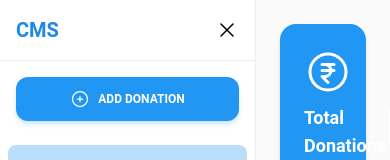
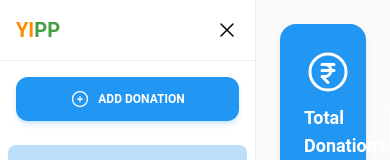
Before and after one commit to faizal108/Dubai-Management-Project, a React (Vite) app in the folder cms/: page /dashboard in a window 390 px wide. Shown: the top 160 px of the page. Built offline with nearby package versions, Linux system fonts and the light colour scheme; sample sign-in values are in the browser's storage.

Commit message:
refactor: update API base URL, enhance donation form with phone number validation, and adjust donationReceived logic

```diff
--- a/cms/src/apis/api.js
+++ b/cms/src/apis/api.js
@@ -6,7 +6,7 @@ import "react-toastify/dist/ReactToastify.css";
 
 import { getAuthToken } from "../utils/authHelpers"; // small helper to parse localStorage auth
 
-const API_BASE_URL = "https://node-server-production-c42d.up.railway.app";
+const API_BASE_URL = "https://management-project-wnsk.onrender.com";
 
 // Create a single Axios instance for the entire app.
 export const api = axios.create({
--- a/cms/src/pages/AddDonation.jsx
+++ b/cms/src/pages/AddDonation.jsx
@@ -18,14 +18,14 @@ import {
 import RoleGuard from "../components/RoleGuard";
 import { ROLES } from "../constants/roles";
 
-const donationTypes = ["CASH", "CHEQUE", "ONLINE"];
+const donationTypes = ["ONLINE","CASH", "CHEQUE", "UPI"];
 
 const initialForm = {
   pan: "",
   donorId: "",
   donorName: "",
   amount: "",
-  type: "CASH",
+  type: "ONLINE",
   bankName: "",
   utr: "",
   ifsc: "",
@@ -181,7 +181,9 @@ const AddDonation = ({ foundationId }) => {
         transactionDate: form.transactionDate
           ? new Date(form.transactionDate).toISOString()
           : null,
-        donationReceived: form.donationReceived,
+        donationReceived: donationReceived?.trim()
+          ? donationReceived
+          : "PENDING",
       };
 
       if (editId) {
--- a/cms/src/pages/AddDonor.jsx
+++ b/cms/src/pages/AddDonor.jsx
@@ -32,6 +32,7 @@ const initialForm = {
   address1: "",
   address2: "",
   pan: "",
+  phone: "",
   country: "",
   state: "",
   city: "",
@@ -97,6 +98,10 @@ const AddDonor = () => {
         toast.warn(`${field} is required.`);
         return;
       }
+      if (form.phone && !/^\d{10}$/.test(form.phone)) {
+        toast.warn("Phone number must be exactly 10 digits or leave it blank.");
+        return;
+      }
     }
 
     setFormLoading(true);
@@ -126,6 +131,7 @@ const AddDonor = () => {
       address1: donor.address1 || "",
       address2: donor.address2 || "",
       pan: donor.pan || "",
+      phone: donor.phone || "",
       country: donor.country || "",
       state: donor.state || "",
       city: donor.city || "",
@@ -212,6 +218,21 @@ const AddDonor = () => {
             className="border border-gray-300 rounded-lg px-4 py-2"
             disabled={formLoading}
             required
+          />
+          <input
+            type="text"
+            name="phone"
+            placeholder="Phone Number"
+            value={form.phone}
+            onChange={(e) => {
+              const input = e.target.value;
+              if (input === "" || /^\d{0,10}$/.test(input)) {
+                handleChange(e);
+              }
+            }}
+            className="border border-gray-300 rounded-lg px-4 py-2"
+            disabled={formLoading}
+            maxLength={10}
           />
 
           {/* Country Dropdown */}
--- a/cms/src/pages/Sidebar.jsx
+++ b/cms/src/pages/Sidebar.jsx
@@ -119,12 +119,21 @@ const Sidebar = () => {
           isOpen ? "justify-between" : "justify-center"
         } p-4 border-b`}
       >
-        <span
-          className={`text-xl font-bold text-blue-600 transition-opacity ${
-            isOpen ? "opacity-100 block" : "opacity-0 hidden"
-          }`}
-        >
-          CMS
+        <span className="text-xl font-bold transition-opacity">
+          <span
+            className={`text-orange-600 ${
+              isOpen ? "opacity-100 inline" : "opacity-0 hidden"
+            }`}
+          >
+            YI
+          </span>
+          <span
+            className={`text-green-600 ${
+              isOpen ? "opacity-100 inline" : "opacity-0 hidden"
+            }`}
+          >
+            PP
+          </span>
         </span>
         <button onClick={() => setIsOpen(!isOpen)}>
           {isOpen ? (
```
Also changed, not shown: 2 other files (tests, documents, lock files or other folders).
